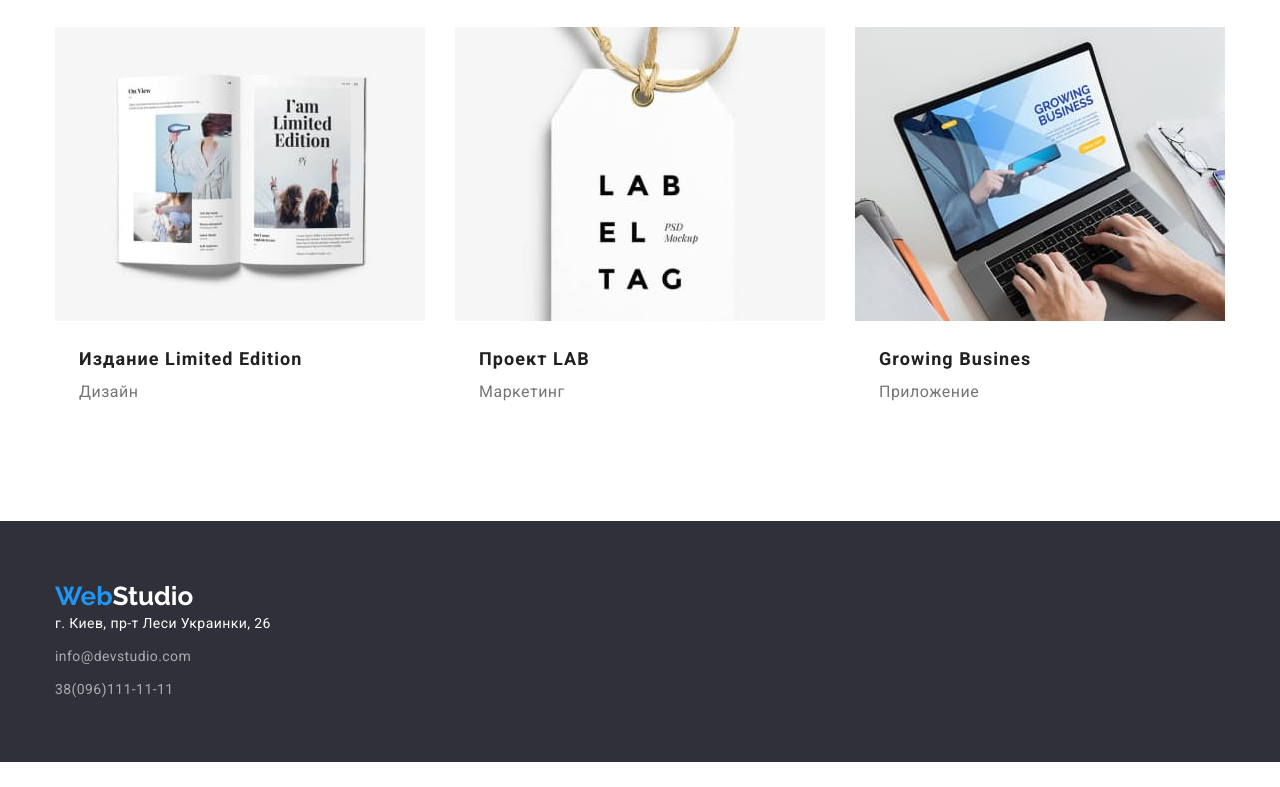
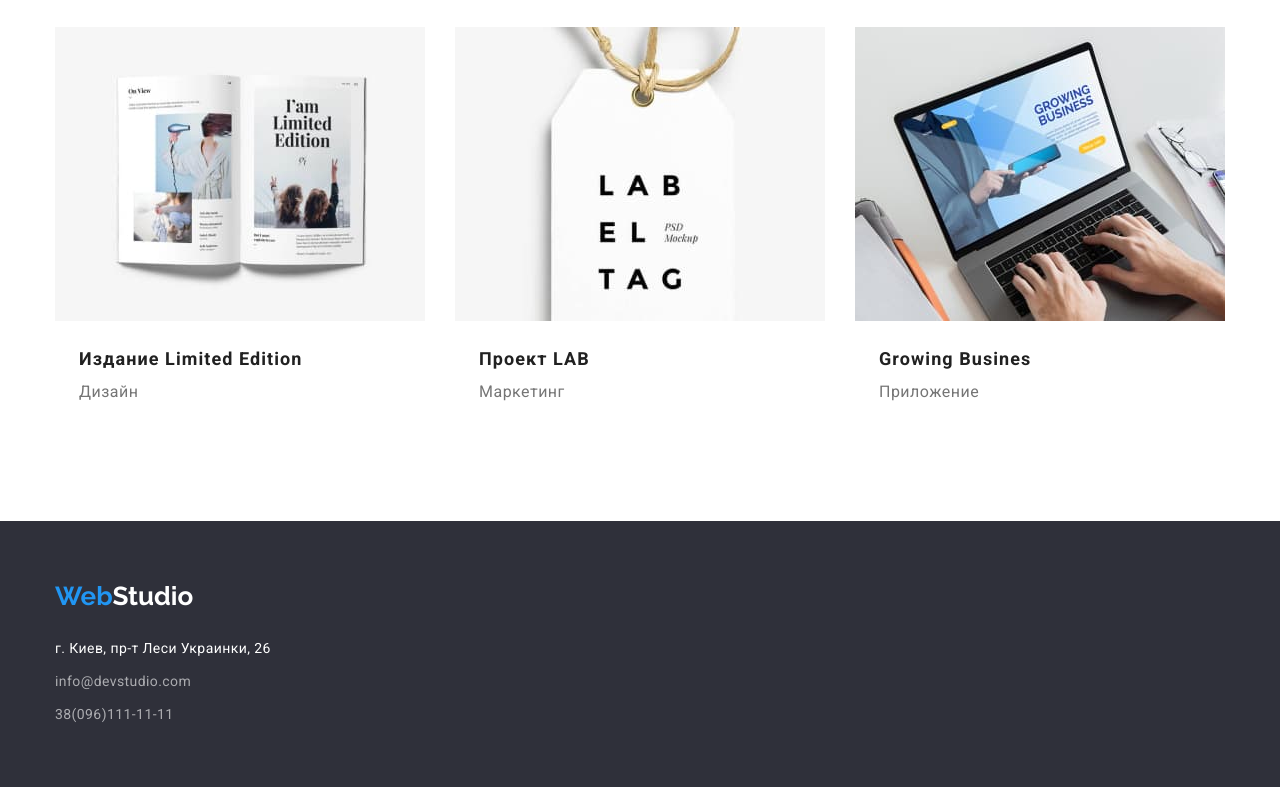
Before and after one commit to 5431965nim/goit-markup-hw-03, a plain HTML site: page portfolio.html in a window 1280 px wide. Shown: the part 1095-1882 px from the top of the page. Before the commit the page ends 1857 px from the top, so only its background shows below. Drawn offline with nearby package versions, Linux system fonts and the light colour scheme.

Commit message:
finished

```diff
--- a/css/styles.css
+++ b/css/styles.css
@@ -75,8 +75,9 @@ body{
     font-size: 26px;
     line-height: 1.2;
 }
-.logo-primary.new{
-padding:0px;
+.logo-secondary.footer,
+.logo-primary.footer{
+    padding: 0px;
 }
 .logo-secondary-noon{
     font-family:"Raleway",sans-serif;
@@ -389,6 +390,7 @@ background-color: var(--accent-color);
 }
 .address{
     font-style: normal;
+    margin-top: 25px;
 }
 .address-contact:hover,
 .address-contact:focus{
```
Also changed, not shown: index.html (+1 -1 lines).
